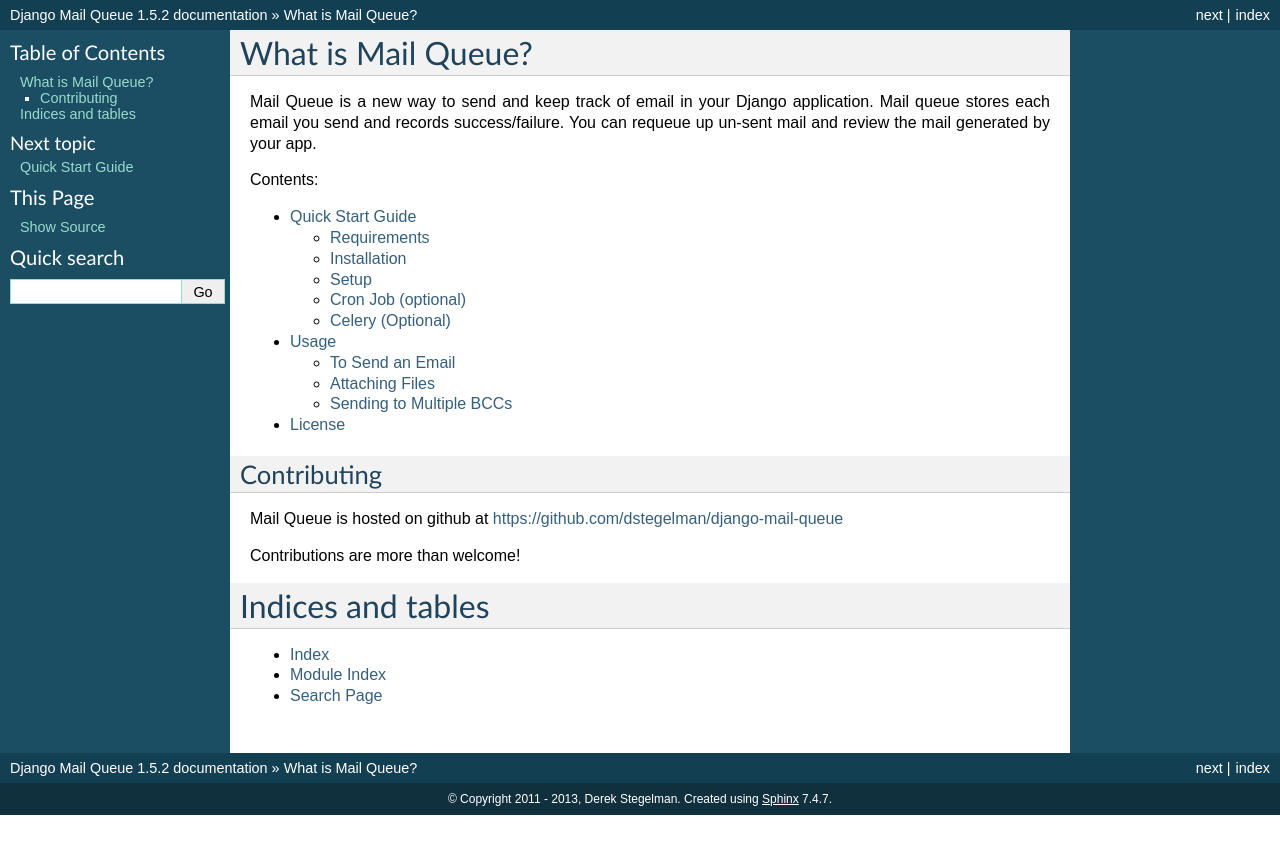
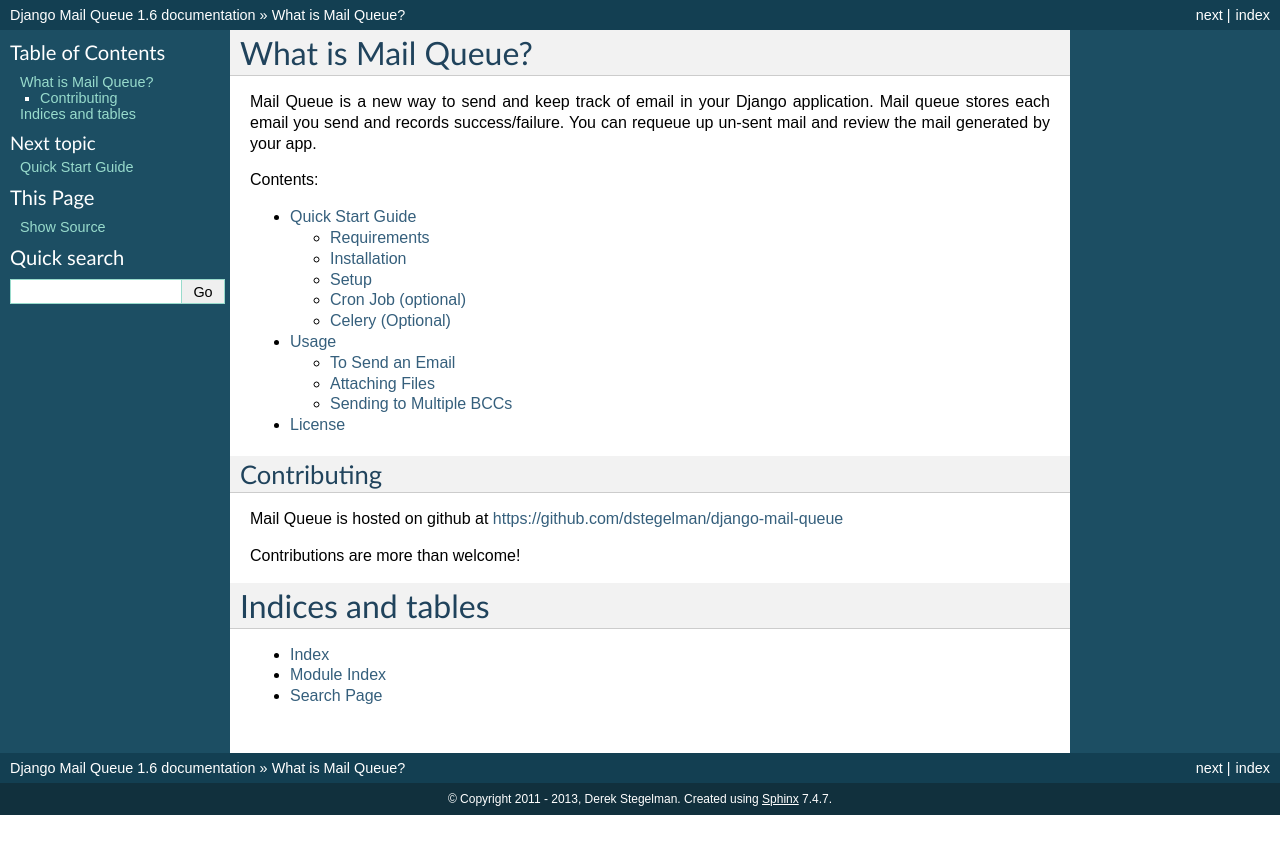
Before and after one commit to dstegelman/django-mail-queue, a Sphinx documentation site: the page built from docs/source/index.rst, in a window 1280 px wide. Shown: the top 854 px of the page. Built offline with Sphinx 7.4.7, drawn with Linux system fonts in a browser that asks for light colours.

Commit message:
Version bump.

```diff
--- a/docs/source/conf.py
+++ b/docs/source/conf.py
@@ -48,9 +48,9 @@
 # built documents.
 #
 # The short X.Y version.
-version = '1.5.2'
+version = '1.6'
 # The full version, including alpha/beta/rc tags.
-release = '1.5.2'
+release = '1.6'
 
 # The language for content autogenerated by Sphinx. Refer to documentation
 # for a list of supported languages.
```
